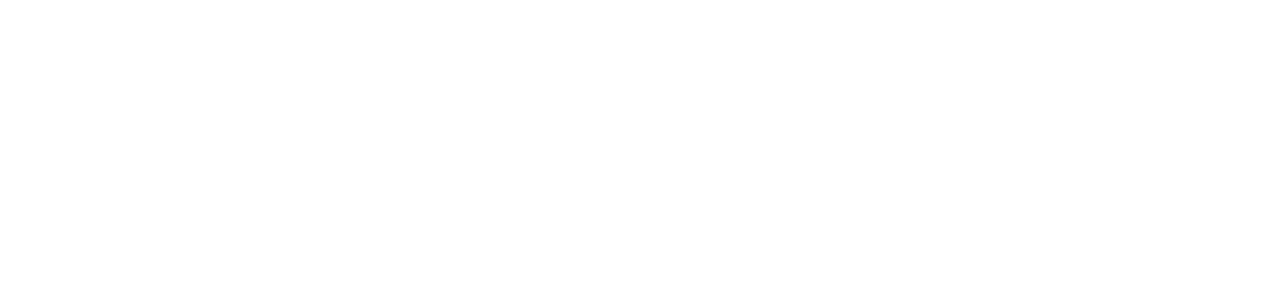
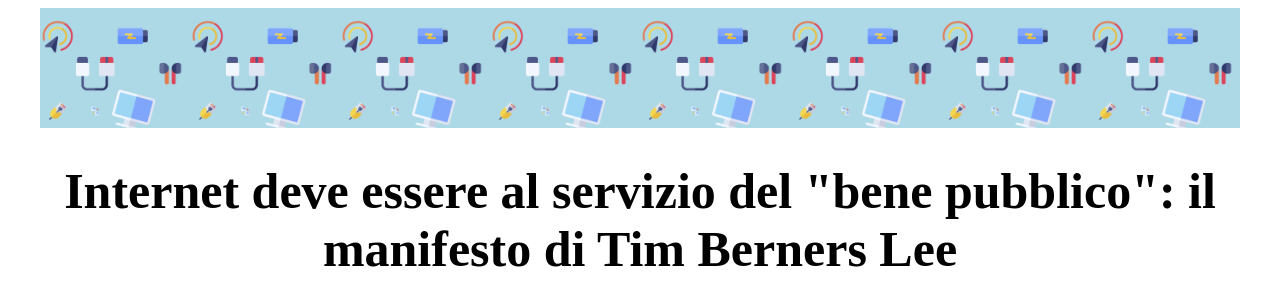
Before and after one commit to AndreaCreazzi/html-css-booleaner, a plain HTML site: page index.html in a window 1280 px wide. Drawn offline with Linux system fonts and the light colour scheme.

Commit message:
added try header

```diff
--- a/css/style.css
+++ b/css/style.css
@@ -0,0 +1,17 @@
+.container{
+    text-align: center;
+}
+
+.blue_background{
+    width: 1200px;
+    height: 120px;
+    background-color: lightblue;
+    background-image: url(../img/pattern.png);
+    background-size: 300px;
+    margin: 0px auto;
+}
+
+h1{
+    font-size: 50px;
+
+}
--- a/index.html
+++ b/index.html
@@ -4,9 +4,30 @@
     <meta charset="UTF-8">
     <meta http-equiv="X-UA-Compatible" content="IE=edge">
     <meta name="viewport" content="width=device-width, initial-scale=1.0">
-    <title>Document</title>
+    <meta name="author" content="class100">
+    <meta name="description" content="the booleaner news">
+    <link rel="stylesheet" href="css/style.css">
+    <title>The Booleaner</title>
 </head>
 <body>
+    <div class="container">
 
+        <!--Logo and Title-->
+        <header>
+            <div class="blue_background"></div>
+            <h1>Internet deve essere al servizio del "bene pubblico": il manifesto di Tim Berners Lee</h1>
+        </header>
+
+        <!--Photo and Main Text-->
+        <main>
+
+        </main>
+
+        <!--advertising with photo-->
+        <footer>
+
+        </footer>
+
+    </div>
 </body>
 </html>
```
